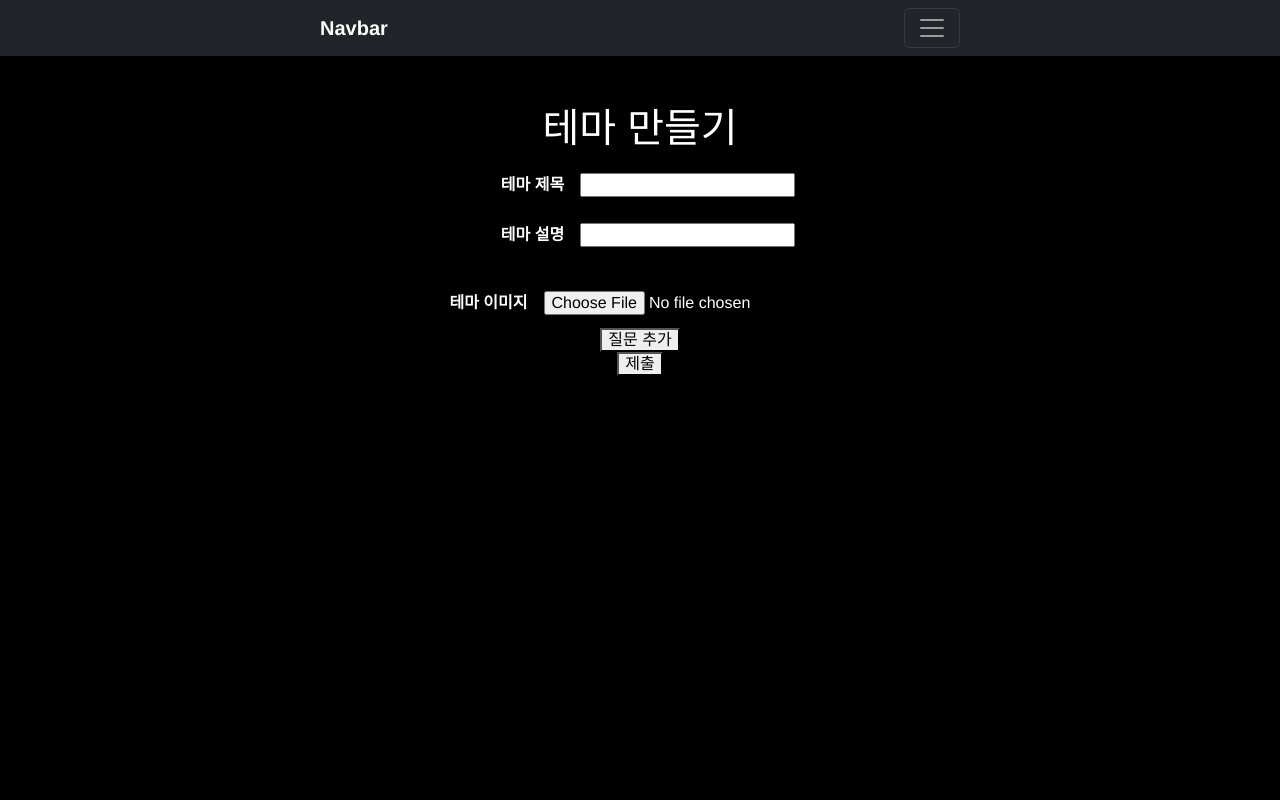
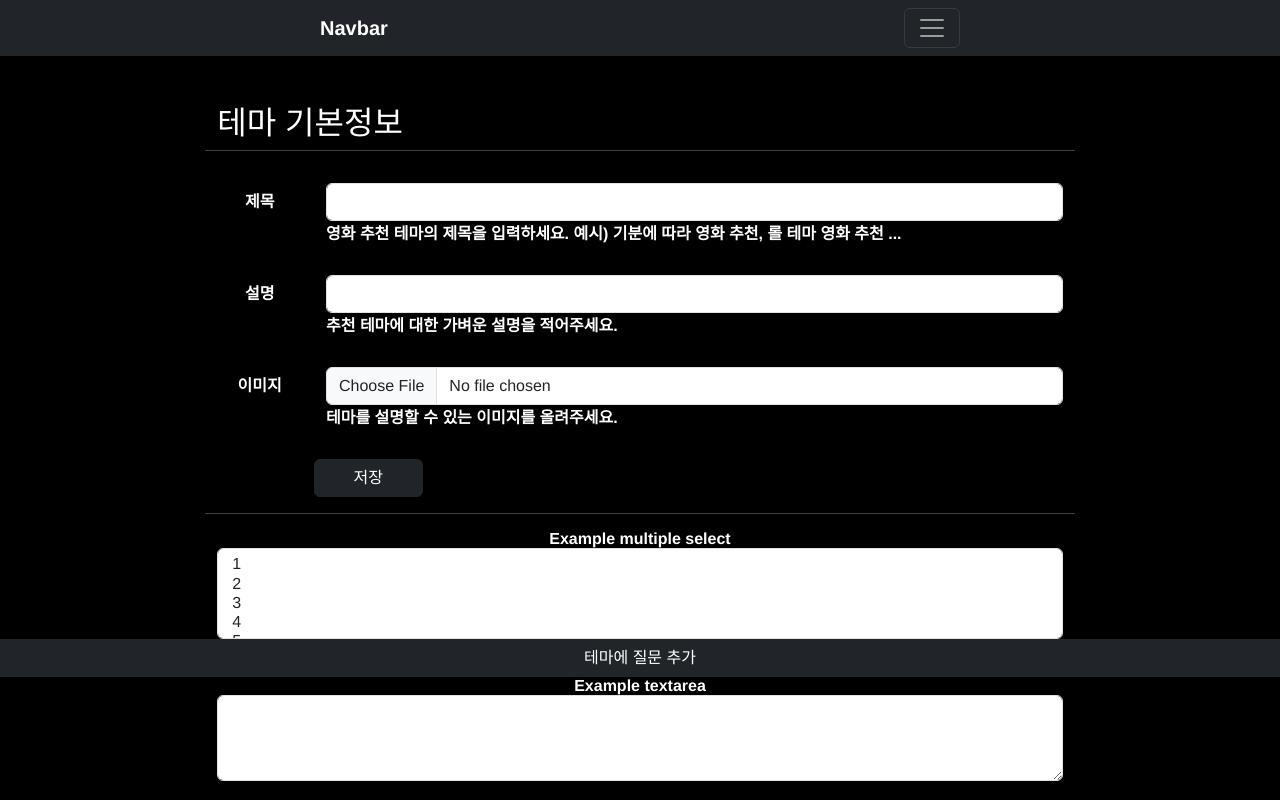
Before and after one commit to ChangJae-YOO/final_pjt_front, a Vue app in the folder fianl_pjt_front/: page /theme-form in a window 1280 px wide. Built offline with nearby package versions, Linux system fonts and the light colour scheme.

Commit message:
design: theme form view 50%

```diff
--- a/fianl_pjt_front/src/views/ThemeFormView.vue
+++ b/fianl_pjt_front/src/views/ThemeFormView.vue
@@ -1,33 +1,85 @@
 <template>
   <div>
-    <h1 class="mt-5"> 테마 만들기 </h1>
+    <div class="row">
+      <h2 class="mt-5 col-md-8 offset-md-2 text-start"> 테마 기본정보 </h2>
+    </div>
+    <div class="row">
+      <hr class="col-md-8 offset-md-2 text-start">
+    </div>
+
     <form @submit.prevent="makeTheme">
-      <div>
-        <label for="themeTitle" class="m-3">테마 제목</label>
-        <input type="themeTitle" id="themeTitle" v-model="themeTitle">
+
+      <div class="form-group row mt-3">
+        <label for="title" class="col-md-1 col-form-label offset-md-2">제목</label>
+        <div class="col-md-7">
+          <input type="text" id="title" class="form-control" v-model="themeTitle">
+        </div>
       </div>
 
-      <div>
-        <label for="themeDescription" class="m-3">테마 설명</label>
-        <input type="themeDescription" id="themeDescription" v-model="themeDescription">
-      </div>
-      <br>
-
-      <div>
-        <label for="themeImage" class="m-3">테마 이미지</label>
-        <input type="file" accept="image/*" id="themeImgae" @change="fileUpload"/>
+      <div class="row">
+        <div class="col-md-7 offset-md-3 text-start mt-1 mb-3">
+          영화 추천 테마의 제목을 입력하세요. 예시) 기분에 따라 영화 추천, 롤 테마 영화 추천 ...
+        </div>
       </div>
 
-      <div v-for="item in questions" :key="item">
-        <CreateQuestion @question-to-theme="getQuestion" v-if="item"/>
+      <div class="form-group row mt-3">
+        <label for="themeDescription" class="col-sm-1 col-form-label offset-sm-2">설명</label>
+        <div class="col-sm-7">
+          <input type="text" id="themeDescription" class="form-control" v-model="themeDescription">
+        </div>
+      </div>
+
+      <div class="row">
+        <div class="col-md-7 offset-md-3 text-start mt-1 mb-3">
+          추천 테마에 대한 가벼운 설명을 적어주세요.
+        </div>
+      </div>
+
+      <div class="form-group row mt-3">
+        <label for="themeImage" class="col-sm-1 col-form-label offset-sm-2">이미지</label>
+        <div class="col-sm-7">
+          <input type="file" accept="image/*" id="themeImgae" class="form-control" @change="fileUpload"/>
+        </div>
+
+      </div>
+
+      <div class="row">
+        <div class="col-md-7 offset-md-3 text-start mt-1 mb-3">
+          테마를 설명할 수 있는 이미지를 올려주세요.
+        </div>
+      </div>
+
+      <div class="row">
+        <button type="submit" class="btn btn-dark col-1 offset-md-3 mt-3 mb-3">저장</button>
+        <hr class="col-md-8 offset-md-2">
       </div>
 
 
-      <button type="button" @click="add">질문 추가</button>
-      <br>
+      <div class="row">
 
+        <div class="form-group col-8 offset-md-2">
+          <label for="exampleFormControlSelect2">Example multiple select</label>
+          <select multiple class="form-control" id="exampleFormControlSelect2">
+            <option>1</option>
+            <option>2</option>
+            <option>3</option>
+            <option>4</option>
+            <option>5</option>
+          </select>
+        </div>
 
-      <button type="submit">제출</button>
+        <button type="button" @click="add" class="btn btn-dark">테마에 질문 추가</button>
+
+        <div v-for="item in questions" :key="item">
+          <CreateQuestion @question-to-theme="getQuestion" v-if="item"/>
+        </div>
+
+        <div class="form-group col-8 offset-md-2">
+          <label for="exampleFormControlTextarea1">Example textarea</label>
+          <textarea class="form-control" id="exampleFormControlTextarea1" rows="3"></textarea>
+        </div>
+
+      </div>
     </form>
   </div>
 </template>
```
